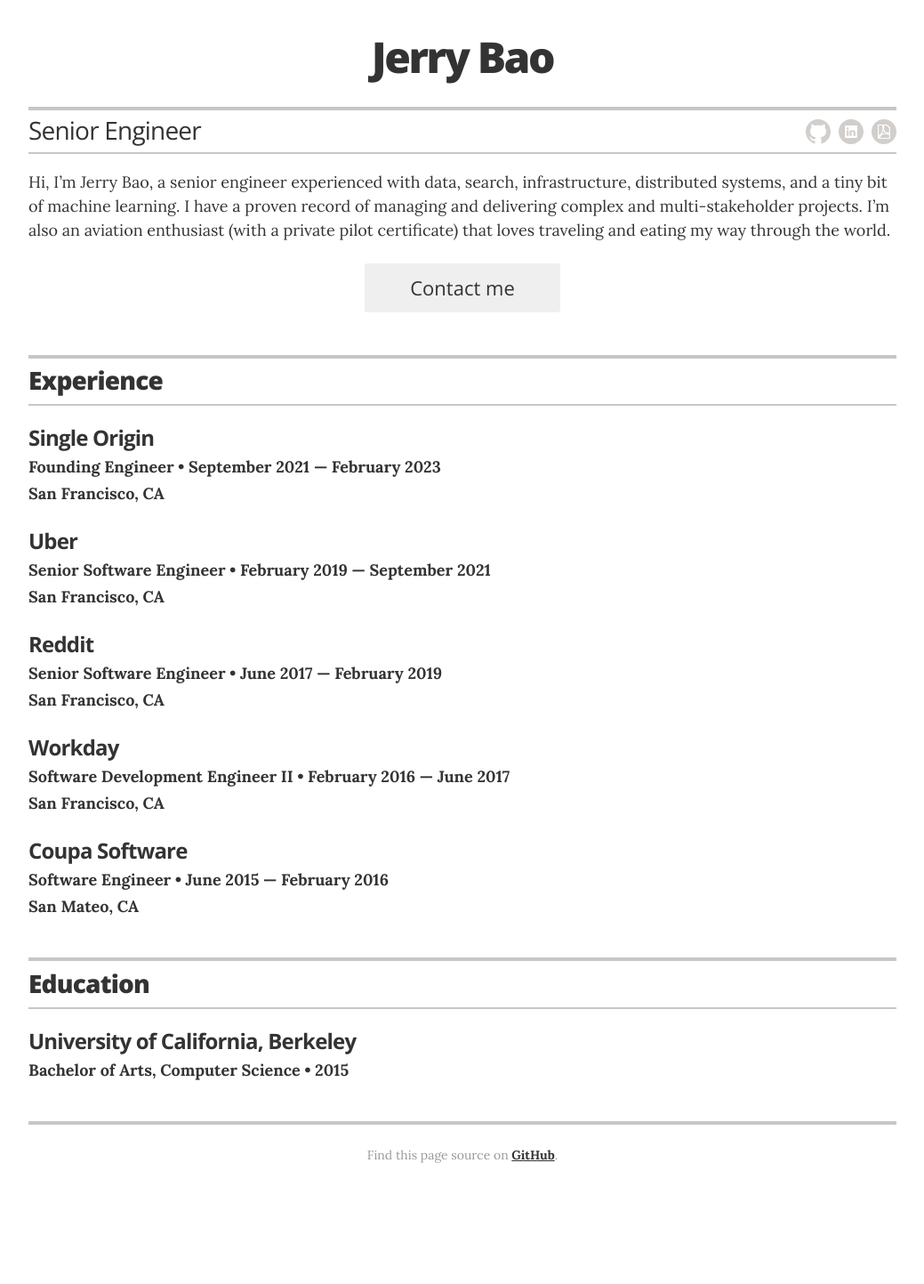
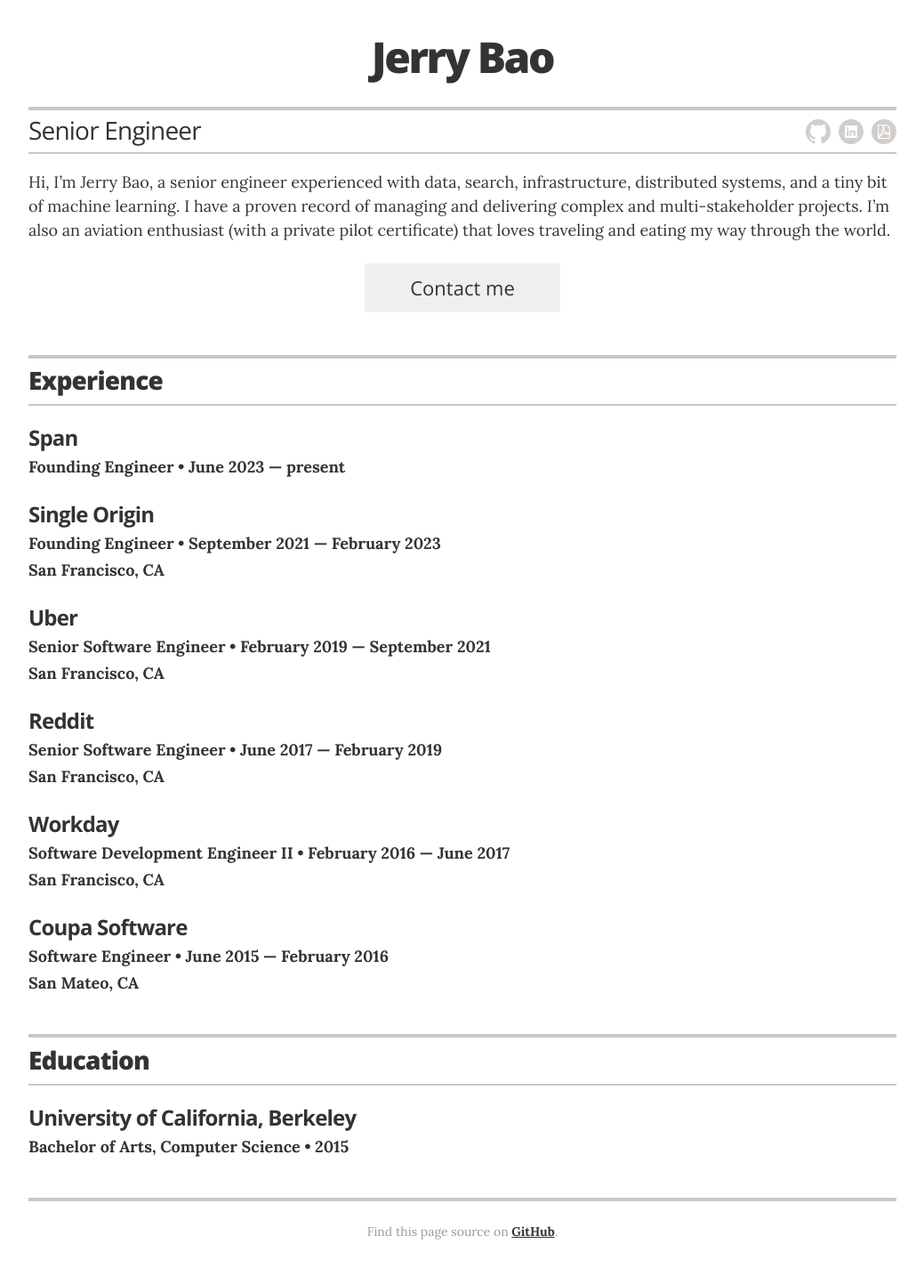
Before and after one commit to thejerrybao/thejerrybao.github.io, a Jekyll site: the page built from index.html, in a window 1280 px wide. Shown: the whole page at 89% size, without its empty margins (120-1159 px from the left). Built offline with Jekyll 4.4.1, drawn with Linux system fonts in a browser that asks for light colours; before the commit the page ends 1357 px from its top, so only the background shows below that.

Commit message:
feat: add experience @ Span

```diff
--- a/_data/experience.yml
+++ b/_data/experience.yml
@@ -1,4 +1,7 @@
 # Jobs
+- company: Span
+  position: Founding Engineer
+  duration: June 2023 &mdash; present
 - company: Single Origin
   position: Founding Engineer
   duration: September 2021 &mdash; February 2023
```
